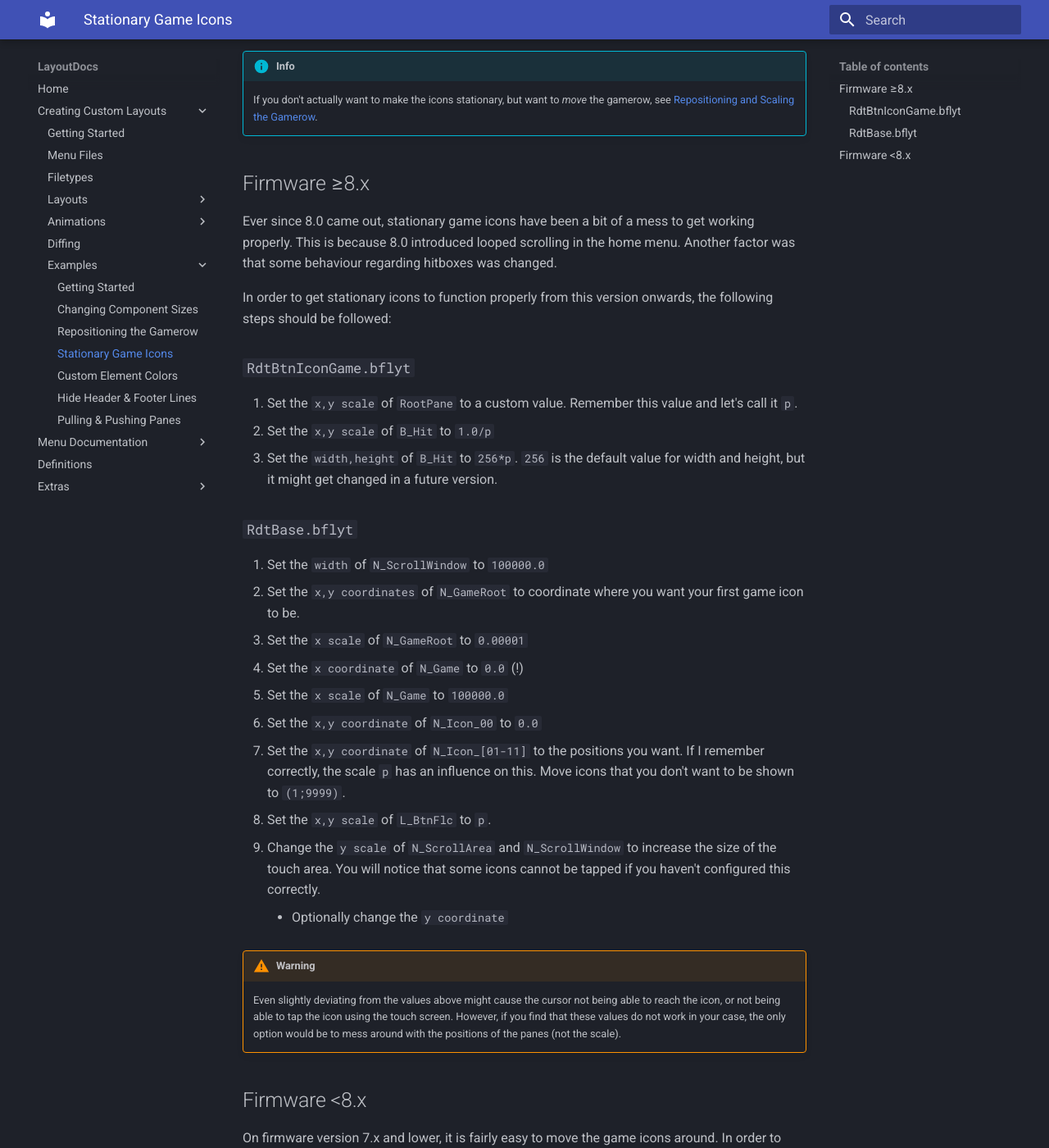
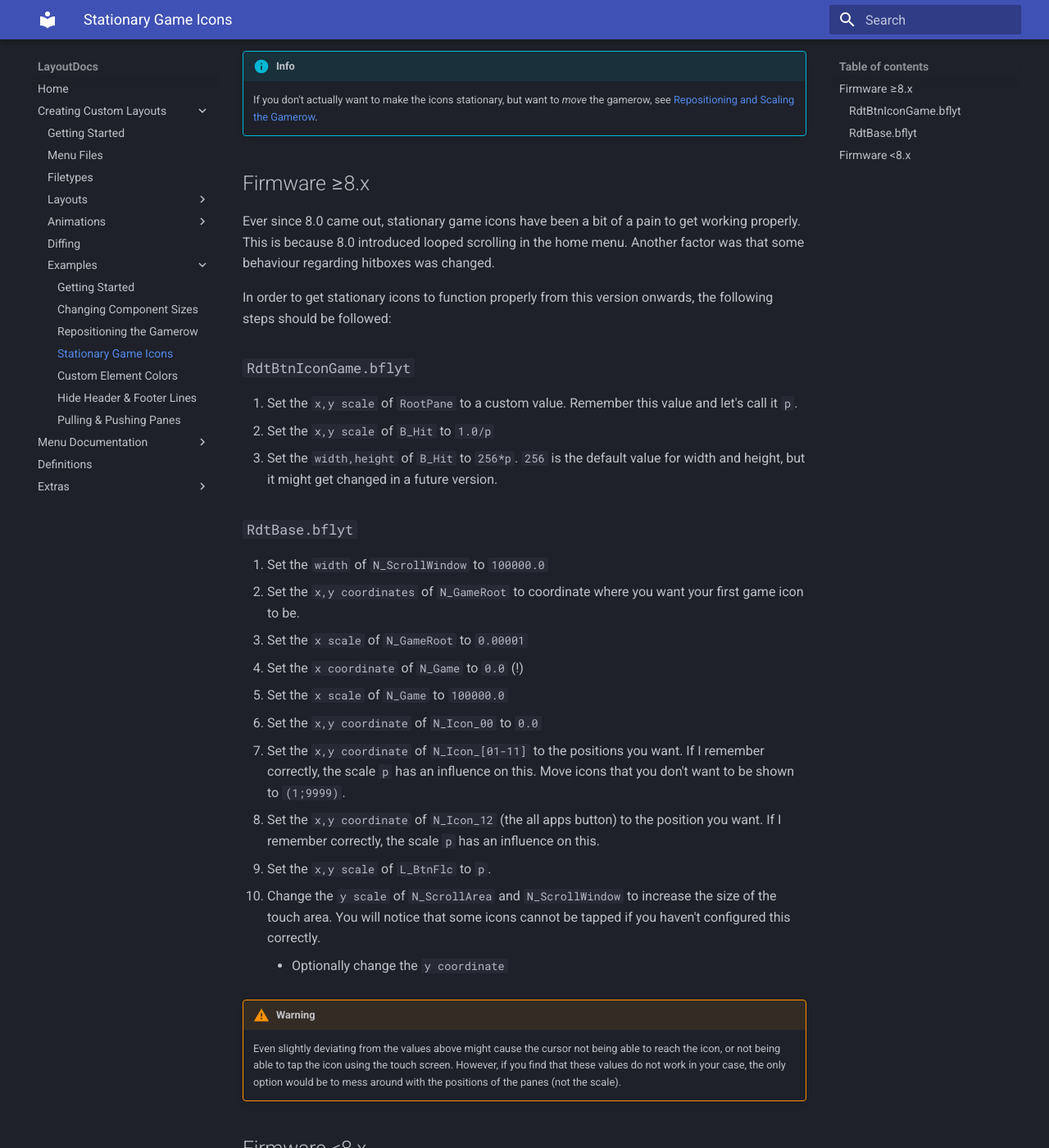
Before and after one commit to ThemezerNX/LayoutDocs, an MkDocs documentation site: the page built from docs/guide/examples/stationary-game-icons/index.md, in a window 1280 px wide and 1400 px high, scrolled down 659 px. Shown: the whole window at 82% size. Built offline with MkDocs 1.6.1 and Material for MkDocs 9.7.7, drawn with Linux system fonts in a browser that asks for light colours; some of the changed text lies outside the part shown.

Commit message:
Minor changes

```diff
--- a/docs/guide/examples/stationary-game-icons/index.md
+++ b/docs/guide/examples/stationary-game-icons/index.md
@@ -11,7 +11,7 @@ Examples of layouts that show what stationary game icons look like are [Doge Lay
 
 ## Firmware ≥8.x
 
-Ever since 8.0 came out, stationary game icons have been a bit of a mess to get working properly. This is because 8.0 introduced looped scrolling in the home menu. Another factor was that some behaviour regarding hitboxes was changed.
+Ever since 8.0 came out, stationary game icons have been a bit of a pain to get working properly. This is because 8.0 introduced looped scrolling in the home menu. Another factor was that some behaviour regarding hitboxes was changed.
 
 In order to get stationary icons to function properly from this version onwards, the following steps should be followed:
 
@@ -30,8 +30,9 @@ In order to get stationary icons to function properly from this version onwards,
 8. Set the `x scale` of `N_Game` to `100000.0`
 9. Set the `x,y coordinate` of `N_Icon_00` to `0.0`
 10. Set the `x,y coordinate` of `N_Icon_[01-11]` to the positions you want. If I remember correctly, the scale `p` has an influence on this. Move icons that you don't want to be shown to `(1;9999)`.
-11. Set the `x,y scale` of `L_BtnFlc` to `p`.
-12. Change the `y scale` of `N_ScrollArea` and `N_ScrollWindow` to increase the size of the touch area. You will notice that some icons cannot be tapped if you haven't configured this correctly.
+11. Set the `x,y coordinate` of `N_Icon_12` (the all apps button) to the position you want. If I remember correctly, the scale `p` has an influence on this.
+12. Set the `x,y scale` of `L_BtnFlc` to `p`.
+13. Change the `y scale` of `N_ScrollArea` and `N_ScrollWindow` to increase the size of the touch area. You will notice that some icons cannot be tapped if you haven't configured this correctly.
     - Optionally change the `y coordinate`
 
 <!-- prettier-ignore -->
@@ -42,9 +43,9 @@ In order to get stationary icons to function properly from this version onwards,
 
 On firmware version 7.x and lower, it is fairly easy to move the game icons around. In order to make them stationary do the following:
 
-1. Change the X,Y scale of `RootPane` in `RdtBtnIconGame.bflyt` to your likings
-2. Change the X scale of `N_Game` in `RdtBase.bflyt` to `100000.0`
-3. Reposition the game icons `N_Icon_XX` in `RdtBase.bflyt` to your likings
+1. Change the `x,y scale` of `RootPane` in `RdtBtnIconGame.bflyt` to your likings
+2. Change the `x scale` of `N_Game` in `RdtBase.bflyt` to `100000.0`
+3. Reposition the game icons `N_Icon_[01-12]` in `RdtBase.bflyt` to your likings
 
 ---
 
```
Also changed, not shown: docs/guide/animations/index.md (+1 -1 lines), docs/guide/examples/index.md (+1 -1 lines).
